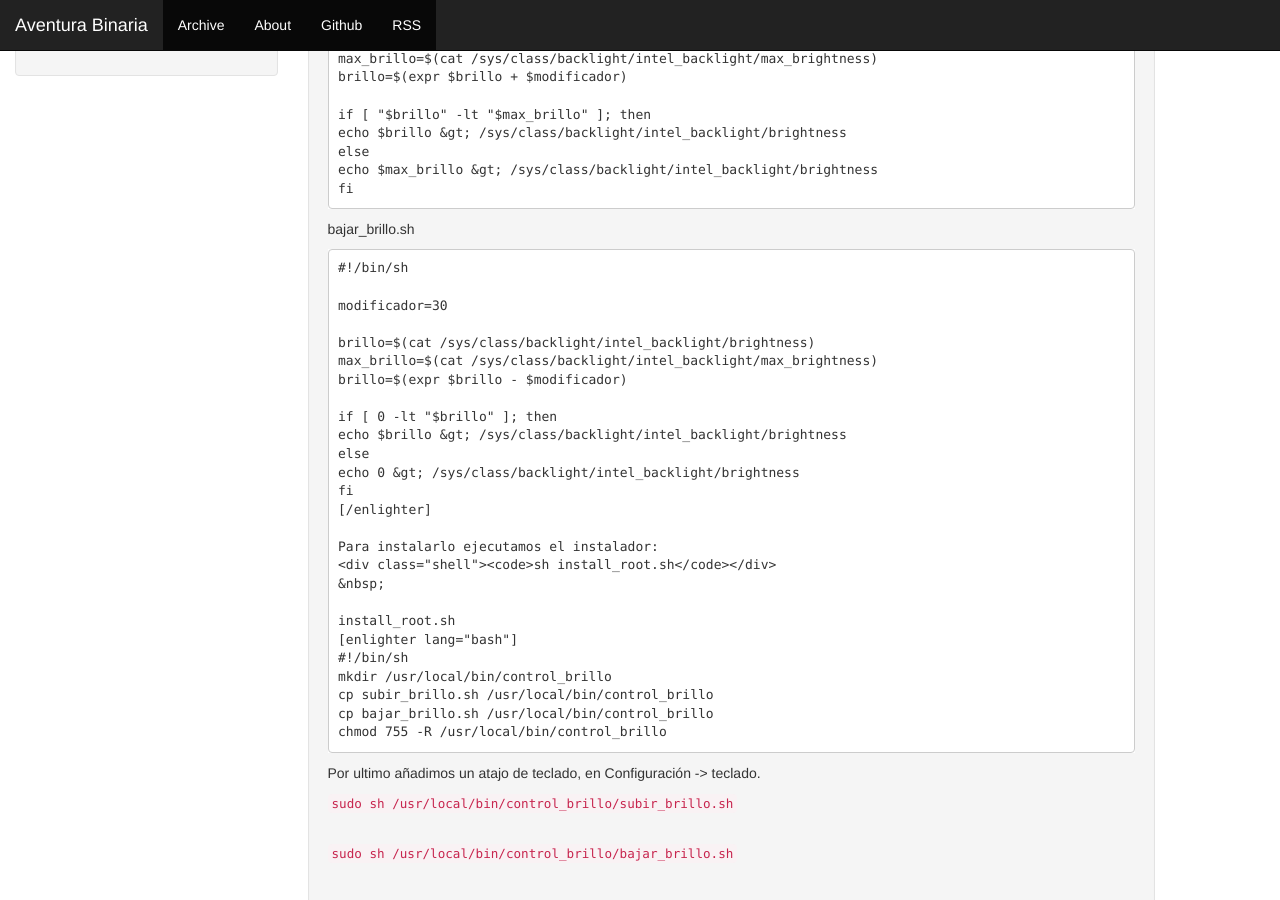
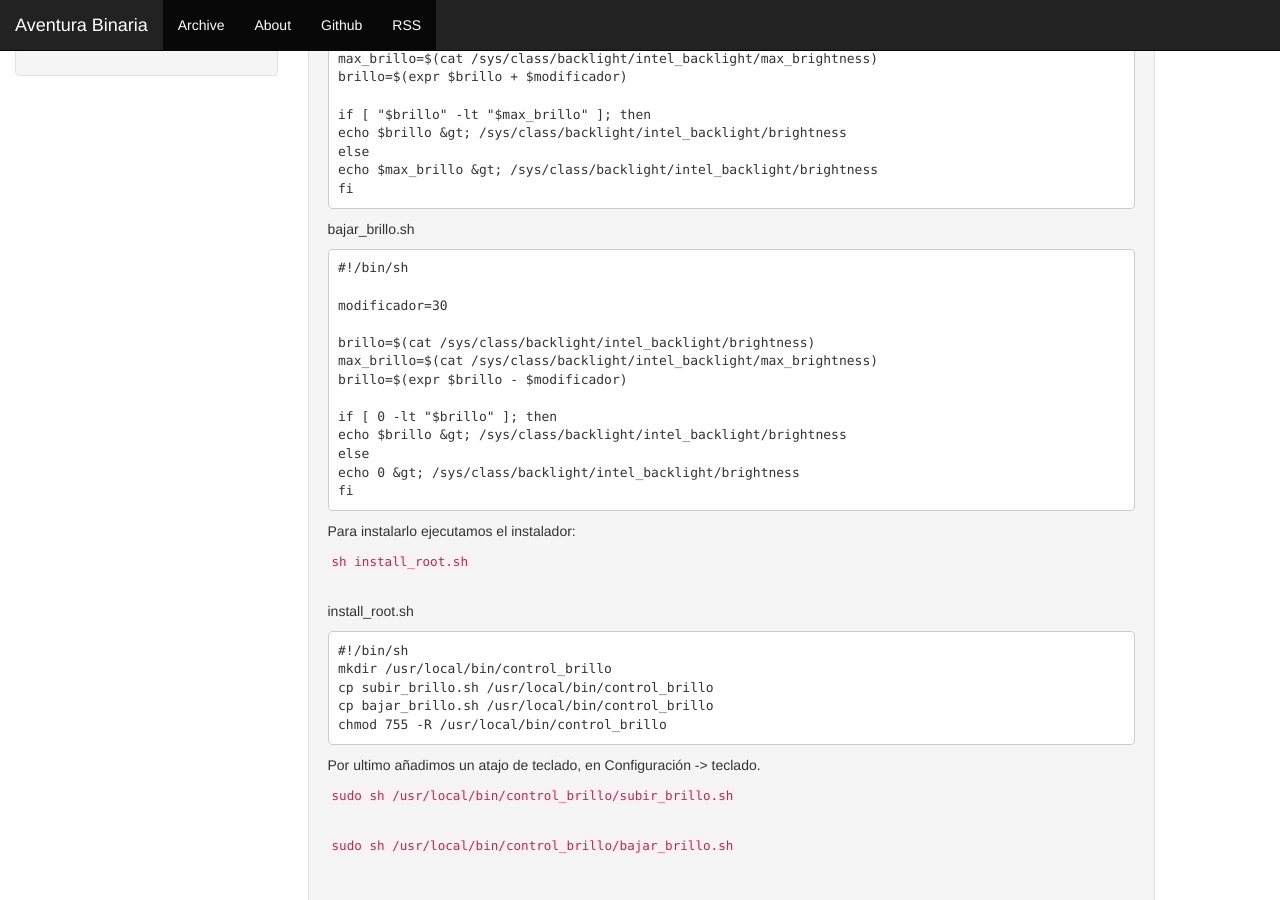
Before and after one commit to Tedezed/aventurabinaria.es, a Jekyll site: the page built from _posts/2016-05-22-Control-de-brillo-mediante-script-Debian.md, in a window 1280 px wide and 900 px high, scrolled down 563 px. Built offline with Jekyll 4.4.1, drawn with Linux system fonts in a browser that asks for light colours.

Commit message:
post control brillo

````diff
--- a/_posts/2016-05-22-Control-de-brillo-mediante-script-Debian.md
+++ b/_posts/2016-05-22-Control-de-brillo-mediante-script-Debian.md
@@ -53,14 +53,14 @@ echo $brillo &gt; /sys/class/backlight/intel_backlight/brightness
 else
 echo 0 &gt; /sys/class/backlight/intel_backlight/brightness
 fi
-[/enlighter]
+```
 
 Para instalarlo ejecutamos el instalador:
 <div class="shell"><code>sh install_root.sh</code></div>
 &nbsp;
 
 install_root.sh
-[enlighter lang="bash"]
+```
 #!/bin/sh
 mkdir /usr/local/bin/control_brillo
 cp subir_brillo.sh /usr/local/bin/control_brillo
````
